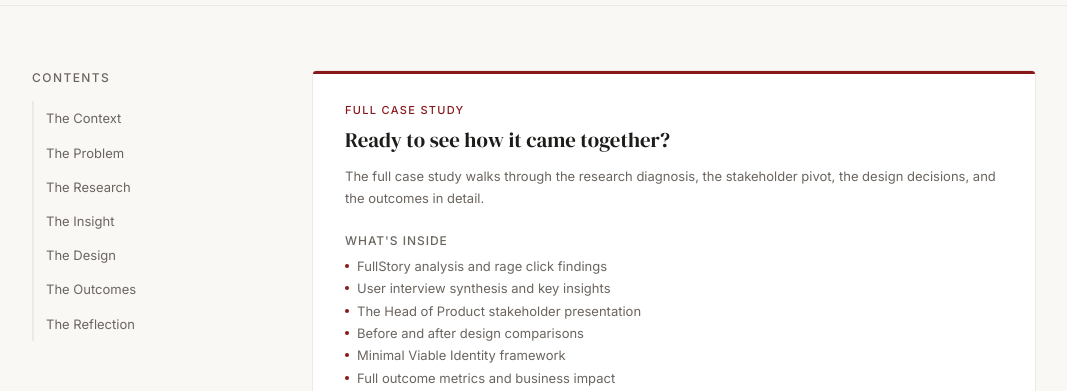
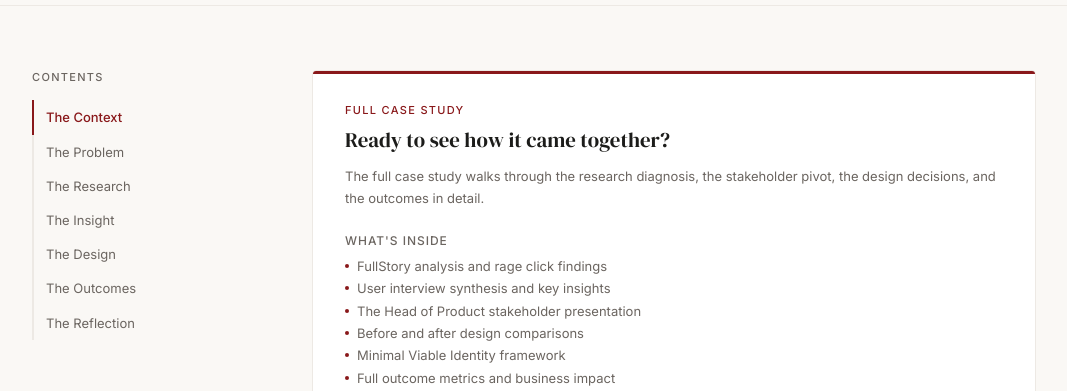
Before and after one commit to alikhandesign/alikhandesign.com, a Next.js app: page /work/people-first in a window 1280 px wide. Shown: the part 1037-1428 px from the top of the page, without its empty margins (106-1173 px from the left). Built offline with nearby package versions, Linux system fonts and the light colour scheme.

Commit message:
Fix case study header width, add section anchor IDs, replace static side nav with interactive SideNav component

```diff
--- a/app/components/ProjectPage.tsx
+++ b/app/components/ProjectPage.tsx
@@ -23,7 +23,7 @@ export default function ProjectPage({ title, company, tags, hook, details, secti
           <div style={{ display: 'flex', gap: '0.5rem', marginBottom: '1.25rem', flexWrap: 'wrap' as const }}>
             {tags.map(t => <span key={t} className="tag">{t}</span>)}
           </div>
-          <h1 className="font-serif page-title-lg" style={{ fontSize: '3rem', fontWeight: 400, lineHeight: 1.1, marginBottom: '0.5rem', maxWidth: 780 }}>{title}</h1>
+          <h1 className="font-serif page-title-lg" style={{ fontSize: '3rem', fontWeight: 400, lineHeight: 1.1, marginBottom: '0.5rem' }}>{title}</h1>
           <p style={{ fontSize: 13, color: 'var(--text-muted)', letterSpacing: '0.04em', marginBottom: '1.5rem' }}>{company}</p>
           <p style={{ fontSize: 18, color: 'var(--text)', lineHeight: 1.7, maxWidth: 680 }}>{hook}</p>
         </header>
--- /dev/null
+++ b/app/components/SideNav.tsx
@@ -0,0 +1,61 @@
+'use client'
+import { useEffect, useState } from 'react'
+
+interface SideNavProps {
+  sections: string[]
+}
+
+export default function SideNav({ sections }: SideNavProps) {
+  const [active, setActive] = useState(sections[0])
+
+  useEffect(() => {
+    const observers: IntersectionObserver[] = []
+
+    sections.forEach(id => {
+      const el = document.getElementById(id)
+      if (!el) return
+      const observer = new IntersectionObserver(
+        ([entry]) => { if (entry.isIntersecting) setActive(id) },
+        { rootMargin: '-20% 0px -70% 0px' }
+      )
+      observer.observe(el)
+      observers.push(observer)
+    })
+
+    return () => observers.forEach(o => o.disconnect())
+  }, [sections])
+
+  const formatLabel = (id: string) =>
+    id.split('-').map(w => w.charAt(0).toUpperCase() + w.slice(1)).join(' ')
+
+  return (
+    <aside className="side-nav" style={{ position: 'sticky', top: '5rem' }}>
+      <p style={{
+        fontSize: 11, letterSpacing: '0.12em', textTransform: 'uppercase',
+        color: 'var(--text-muted)', fontWeight: 500, marginBottom: '1rem'
+      }}>Contents</p>
+      <ul style={{ listStyle: 'none' }}>
+        {sections.map(id => (
+          <li key={id}>
+            <a
+              href={`#${id}`}
+              style={{
+                fontSize: 13,
+                color: active === id ? 'var(--accent)' : 'var(--text-muted)',
+                fontWeight: active === id ? 500 : 400,
+                textDecoration: 'none',
+                display: 'block',
+                padding: '0.5rem 0 0.5rem 0.75rem',
+                borderLeft: `2px solid ${active === id ? 'var(--accent)' : 'var(--border)'}`,
+                lineHeight: 1.4,
+                transition: 'color 0.2s, border-color 0.2s',
+              }}
+            >
+              {formatLabel(id)}
+            </a>
+          </li>
+        ))}
+      </ul>
+    </aside>
+  )
+}
--- a/app/work/people-first/page.tsx
+++ b/app/work/people-first/page.tsx
@@ -1,5 +1,6 @@
 import Link from 'next/link'
 import PasswordGate from '@/app/components/PasswordGate'
+import SideNav from '@/app/components/SideNav'
 
 const INSIDE = [
   'FullStory analysis and rage click findings',
@@ -13,7 +14,7 @@ const INSIDE = [
 function FullCaseStudy() {
   return (
     <div style={{ maxWidth: 680 }}>
-      <section style={{ marginBottom: '4rem' }}>
+      <section id="the-context" style={{ marginBottom: '4rem', scrollMarginTop: '5rem' }}>
         <p className="section-label">The Context</p>
         <h2 className="font-serif" style={{ fontSize: '1.75rem', fontWeight: 400, lineHeight: 1.2, marginBottom: '1.25rem' }}>A legacy product built for the business, not the user</h2>
         <p style={{ fontSize: 16, color: 'var(--text-mid)', lineHeight: 1.85, marginBottom: '1.25rem' }}>Via Benefits is Willis Towers Watson's individual benefits marketplace, used by Medicare-eligible retirees to shop for health insurance coverage. The platform handles hundreds of thousands of enrollments annually, making every friction point in the funnel a meaningful business problem.</p>
@@ -28,7 +29,7 @@ function FullCaseStudy() {
         </div>
       </section>
 
-      <section style={{ marginBottom: '4rem' }}>
+      <section id="the-problem" style={{ marginBottom: '4rem', scrollMarginTop: '5rem' }}>
         <p className="section-label">The Problem</p>
         <h2 className="font-serif" style={{ fontSize: '1.75rem', fontWeight: 400, lineHeight: 1.2, marginBottom: '1.25rem' }}>A technical gate that stopped users before they could start</h2>
         <p style={{ fontSize: 16, color: 'var(--text-mid)', lineHeight: 1.85, marginBottom: '1.25rem' }}>The first thing a user encountered on the Via Benefits shopping site was a selector asking them to choose between Medicare Plans and Individual and Family Plans. On the surface, a reasonable starting point. In practice, a wall.</p>
@@ -38,13 +39,13 @@ function FullCaseStudy() {
         </div>
       </section>
 
-      <section style={{ marginBottom: '4rem' }}>
+      <section id="the-research" style={{ marginBottom: '4rem', scrollMarginTop: '5rem' }}>
         <p className="section-label">The Research</p>
         <h2 className="font-serif" style={{ fontSize: '1.75rem', fontWeight: 400, lineHeight: 1.2, marginBottom: '1.25rem' }}>Diagnosing the failure with data and listening</h2>
         <p style={{ fontSize: 16, color: 'var(--text-mid)', lineHeight: 1.85, marginBottom: '1.25rem' }}>I ran a dual-track research initiative. First, FullStory sessions revealed a dense cluster of rage clicks at exactly the plan type selector — users weren't just confused, they were frustrated. Second, moderated user interviews confirmed the core insight: users didn't want to select a plan category. They wanted to see what was available for someone like them.</p>
       </section>
 
-      <section style={{ marginBottom: '4rem' }}>
+      <section id="the-insight" style={{ marginBottom: '4rem', scrollMarginTop: '5rem' }}>
         <p className="section-label">The Insight</p>
         <h2 className="font-serif" style={{ fontSize: '1.75rem', fontWeight: 400, lineHeight: 1.2, marginBottom: '1.25rem' }}>The product was asking users to think like the business</h2>
         <p style={{ fontSize: 16, color: 'var(--text-mid)', lineHeight: 1.85, marginBottom: '1.25rem' }}>The entry point was organized around WTW's product taxonomy, not around how a human being shops for insurance. The fix was clear: stop asking users what they want to buy, and start asking who they are. Age, date of birth, and zip code were all the system actually needed. Everything else was complexity we were making the user carry.</p>
@@ -53,13 +54,13 @@ function FullCaseStudy() {
         </div>
       </section>
 
-      <section style={{ marginBottom: '4rem' }}>
+      <section id="the-design" style={{ marginBottom: '4rem', scrollMarginTop: '5rem' }}>
         <p className="section-label">The Design</p>
         <h2 className="font-serif" style={{ fontSize: '1.75rem', fontWeight: 400, lineHeight: 1.2, marginBottom: '1.25rem' }}>An identity-first entry point that removed the technical gate</h2>
         <p style={{ fontSize: 16, color: 'var(--text-mid)', lineHeight: 1.85, marginBottom: '1.25rem' }}>The redesigned selector led with a simple question: who are you shopping for? From there, users provided age and zip code, and the system handled eligibility filtering entirely in the background. I also designed an "Escape Hatch" for users who already knew their plan type, satisfying sophisticated users without making that the default path for everyone.</p>
       </section>
 
-      <section style={{ marginBottom: '4rem' }}>
+      <section id="the-outcomes" style={{ marginBottom: '4rem', scrollMarginTop: '5rem' }}>
         <p className="section-label">The Outcomes</p>
         <h2 className="font-serif" style={{ fontSize: '1.75rem', fontWeight: 400, lineHeight: 1.2, marginBottom: '1.25rem' }}>Every key metric moved in the right direction</h2>
         <div style={{ display: 'grid', gridTemplateColumns: '1fr 1fr', gap: '1rem', margin: '2rem 0' }}>
@@ -99,7 +100,7 @@ export default function PeopleFirstPage() {
             <span className="tag">UX Research</span>
             <span className="tag">Product Strategy</span>
           </div>
-          <h1 className="font-serif" style={{ fontSize: '3rem', fontWeight: 400, lineHeight: 1.1, marginBottom: '0.5rem', maxWidth: 780 }}>People-First Enrollment Redesign</h1>
+          <h1 className="font-serif" style={{ fontSize: '3rem', fontWeight: 400, lineHeight: 1.1, marginBottom: '0.5rem' }}>People-First Enrollment Redesign</h1>
           <p style={{ fontSize: 13, color: 'var(--text-muted)', letterSpacing: '0.04em', marginBottom: '1.5rem' }}>Via Benefits · WTW · 2023</p>
           <p style={{ fontSize: 18, color: 'var(--text)', lineHeight: 1.7, maxWidth: 680 }}>What happens when a product is designed around how the business works instead of how people think? For Medicare enrollees navigating health insurance, the answer was abandonment, frustration, and a flood of support calls that didn't need to happen.</p>
         </header>
@@ -119,16 +120,7 @@ export default function PeopleFirstPage() {
       </div>
 
       <div style={{ maxWidth: 'var(--max-w)', margin: '0 auto', padding: '4rem 3rem', display: 'grid', gridTemplateColumns: '200px 1fr', gap: '5rem', alignItems: 'start' }}>
-        <aside style={{ position: 'sticky', top: '5rem' }}>
-          <p style={{ fontSize: 12, letterSpacing: '0.12em', textTransform: 'uppercase' as const, color: 'var(--text-muted)', fontWeight: 500, marginBottom: '1rem' }}>Contents</p>
-          <ul style={{ listStyle: 'none' }}>
-            {['The Context', 'The Problem', 'The Research', 'The Insight', 'The Design', 'The Outcomes', 'The Reflection'].map(item => (
-              <li key={item}>
-                <a href={`#${item.toLowerCase().replace(' ', '-')}`} style={{ fontSize: 13, color: 'var(--text-muted)', textDecoration: 'none', display: 'block', padding: '0.5rem 0 0.5rem 0.75rem', borderLeft: '2px solid var(--border)', lineHeight: 1.4 }}>{item}</a>
-              </li>
-            ))}
-          </ul>
-        </aside>
+        <SideNav sections={["the-context", "the-problem", "the-research", "the-insight", "the-design", "the-outcomes", "the-reflection"]} />
 
         <div>
           <PasswordGate
```
Also changed, not shown: app/work/ai-agent/page.tsx (+10 -18 lines), app/work/ihe-portal/page.tsx (+9 -17 lines).
